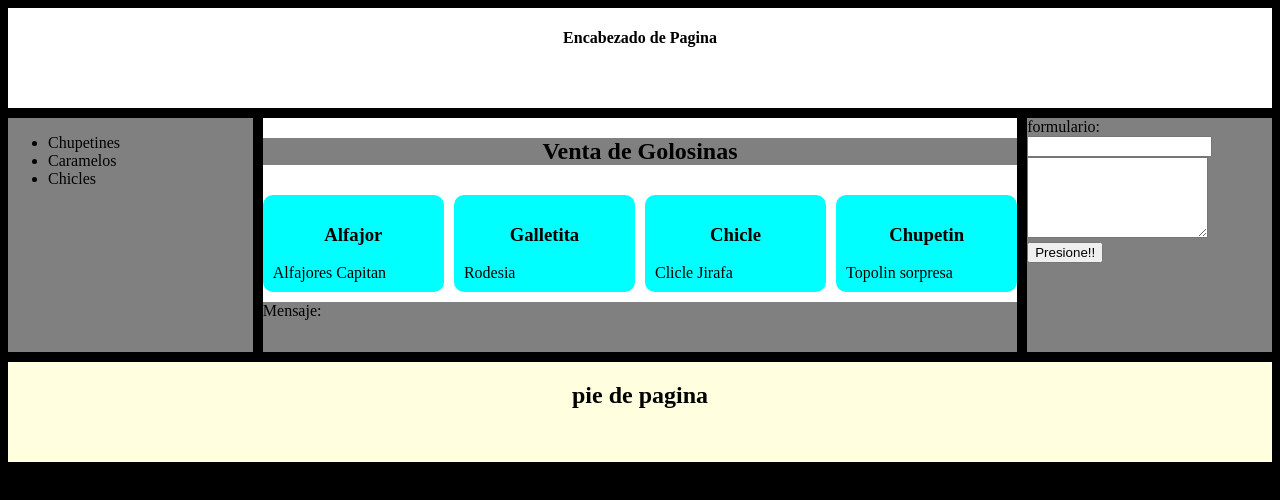
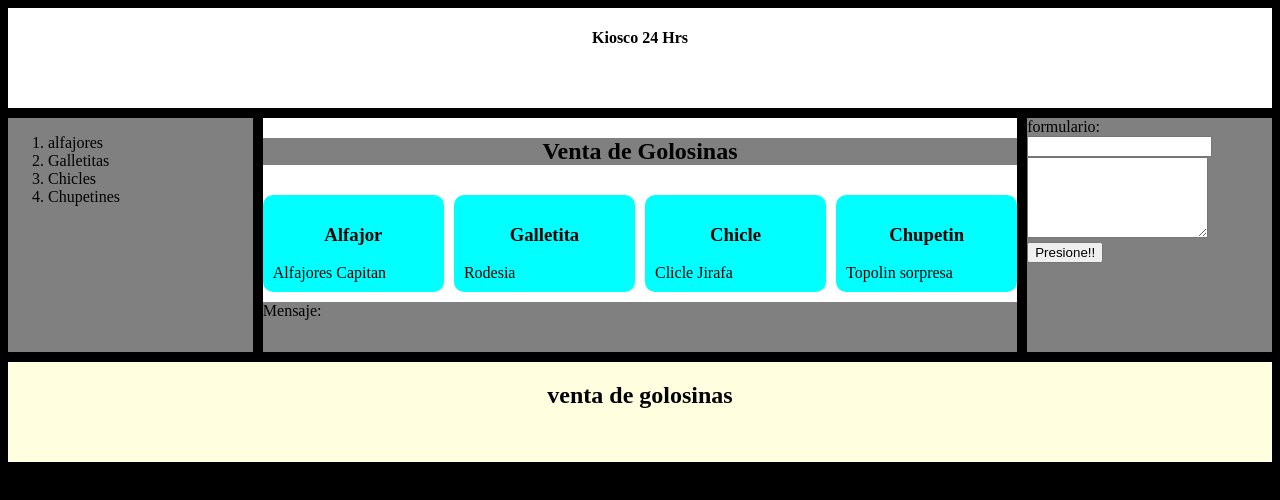
Before and after one commit to arjovago36/maquetadocongrid, a plain HTML site: page index.html in a window 1280 px wide. Drawn offline with Linux system fonts and the light colour scheme.

Commit message:
🏤🕍 Updated with Glitch

```diff
--- a/index.html
+++ b/index.html
@@ -18,16 +18,19 @@
   <body>
 
     <header><h4>
-      Encabezado de Pagina</h4>
+      Kiosco 24 Hrs</h4>
     </header>
 
     <nav>
-      <ul>
+      <ol>
 
+        <li>alfajores</li>
+        <li>Galletitas</li>
+        <li>Chicles</li>
         <li>Chupetines</li>
-        <li>Caramelos</li>
-        <li>Chicles</li>
-        </ul>
+
+
+        </ol>
     </nav>
 
 
@@ -71,7 +74,7 @@
     </aside>
 
     <footer><h2>
-      pie de pagina
+     venta de golosinas
       </h2>
     </footer>
 
```
